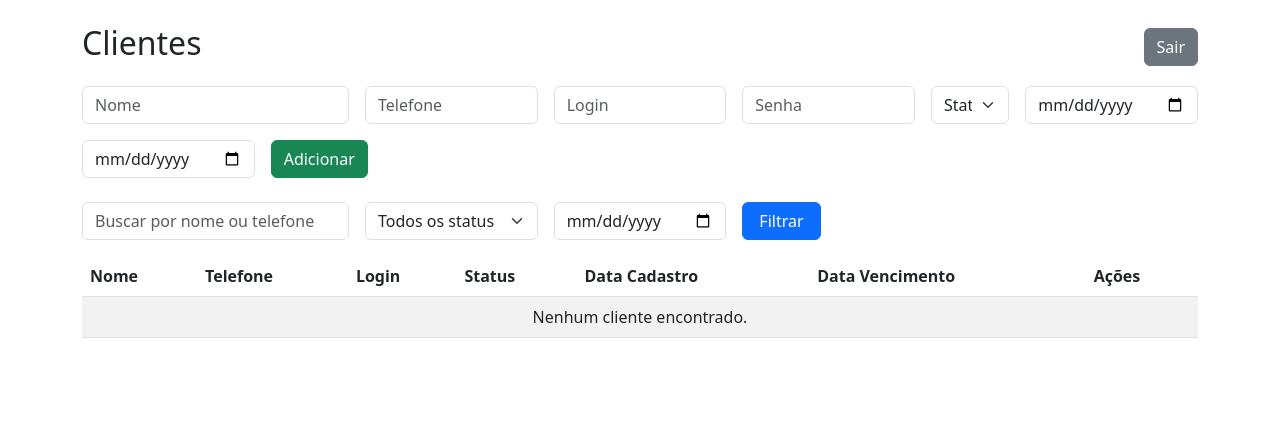
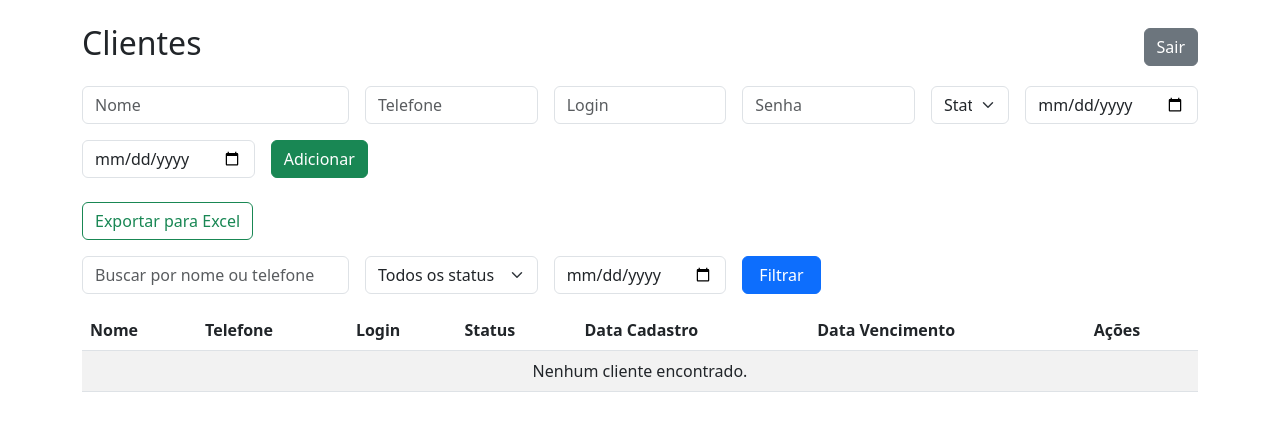
Before and after one commit to filipe569/painel-clientes, a Flask app: page /dashboard in a window 1280 px wide. Shown: the top 431 px of the page. Run offline with Flask 3, Linux system fonts and the light colour scheme; a user stored in the database is signed in.

Commit message:
Add files via upload

```diff
--- a/templates/dashboard.html
+++ b/templates/dashboard.html
@@ -44,6 +44,9 @@
             <button type="submit" class="btn btn-success">Adicionar</button>
         </div>
     </form>
+<div class="mb-3">
+    <a href="/exportar" class="btn btn-outline-success">Exportar para Excel</a>
+</div>
 
     <!-- Filtros -->
     <form method="GET" action="/dashboard" class="row g-3 mb-3">
```
